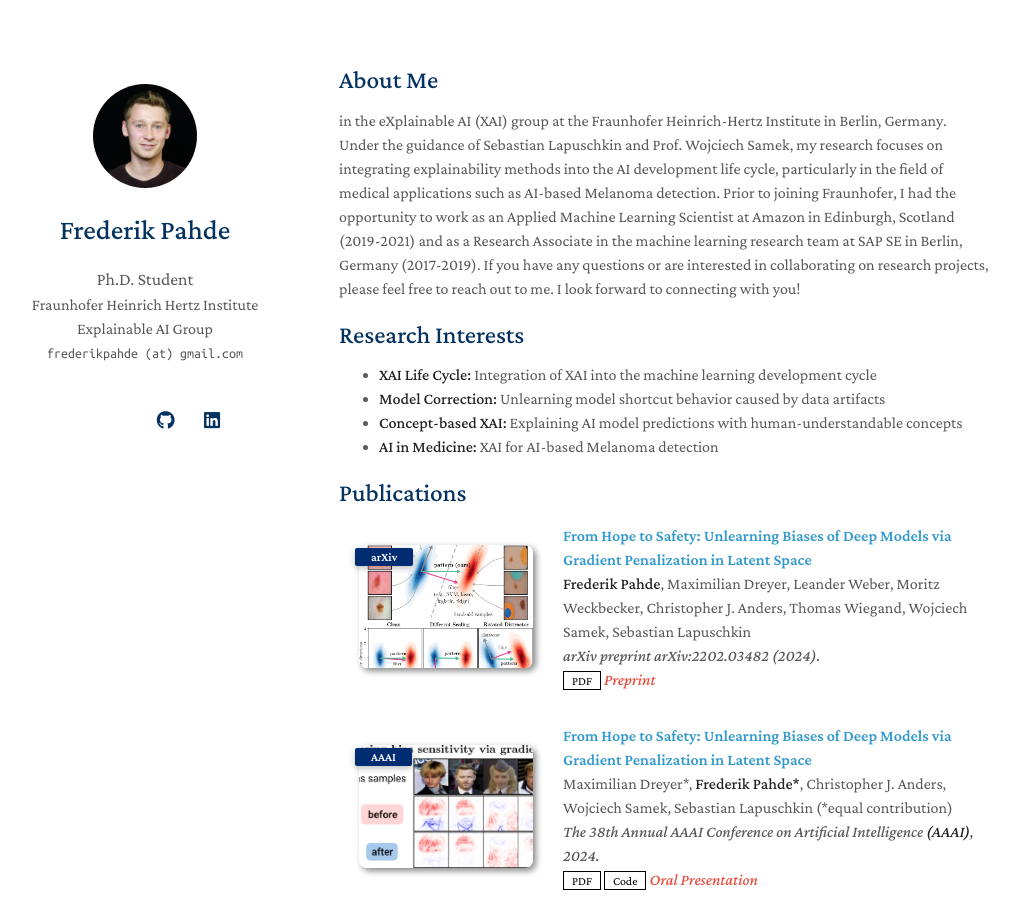
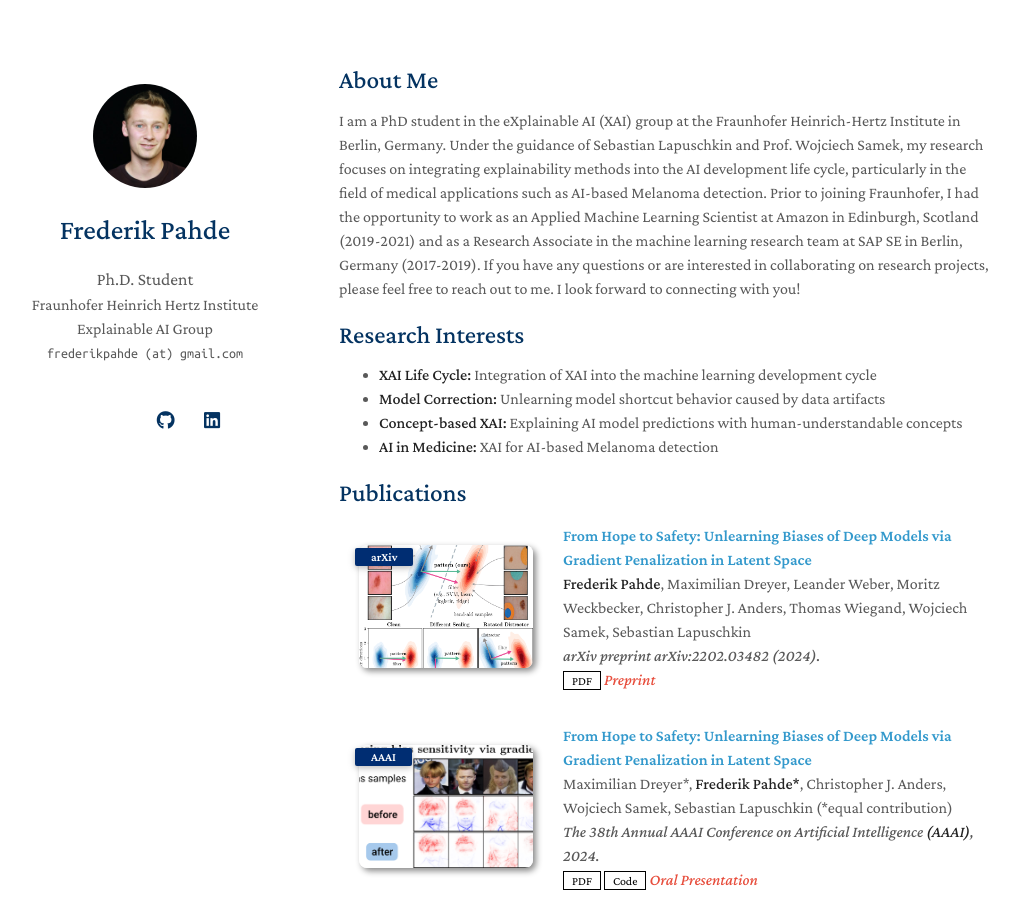
Before and after one commit to frederikpahde/frederikpahde.github.io, a Jekyll site: the page built from index.md, in a window 1280 px wide and 900 px high. Shown: the whole window, without its empty margins (131-1150 px from the left). Built offline with Jekyll 4.4.1, drawn with Linux system fonts in a browser that asks for light colours; nearby versions of some CDN libraries; a style sheet for code colours, icons or effects is not loaded; our own code applies the rules of GitHub Pages for plain Markdown files.

Commit message:
fixed first sentence

```diff
--- a/index.md
+++ b/index.md
@@ -4,7 +4,7 @@ layout: homepage
 
 ## About Me
 
-in the eXplainable AI (XAI) group at the Fraunhofer Heinrich-Hertz Institute in Berlin, Germany. Under the guidance of Sebastian Lapuschkin and Prof. Wojciech Samek, my research focuses on integrating explainability methods into the AI development life cycle, particularly in the field of medical applications such as AI-based Melanoma detection.
+I am a PhD student in the eXplainable AI (XAI) group at the Fraunhofer Heinrich-Hertz Institute in Berlin, Germany. Under the guidance of Sebastian Lapuschkin and Prof. Wojciech Samek, my research focuses on integrating explainability methods into the AI development life cycle, particularly in the field of medical applications such as AI-based Melanoma detection.
 Prior to joining Fraunhofer, I had the opportunity to work as an Applied Machine Learning Scientist at Amazon in Edinburgh, Scotland (2019-2021) and as a Research Associate in the machine learning research team at SAP SE in Berlin, Germany (2017-2019).
 If you have any questions or are interested in collaborating on research projects, please feel free to reach out to me. I look forward to connecting with you!
 
```
Also changed, not shown: 1 other file.
